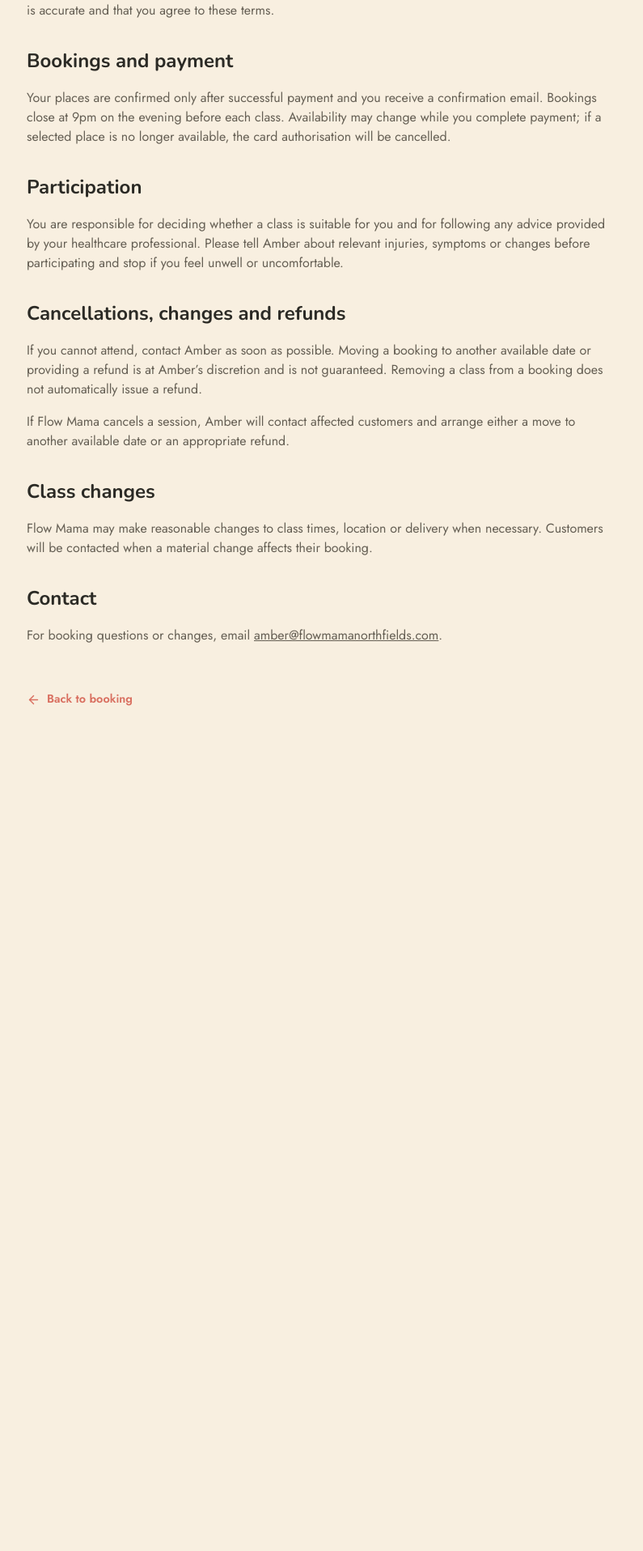
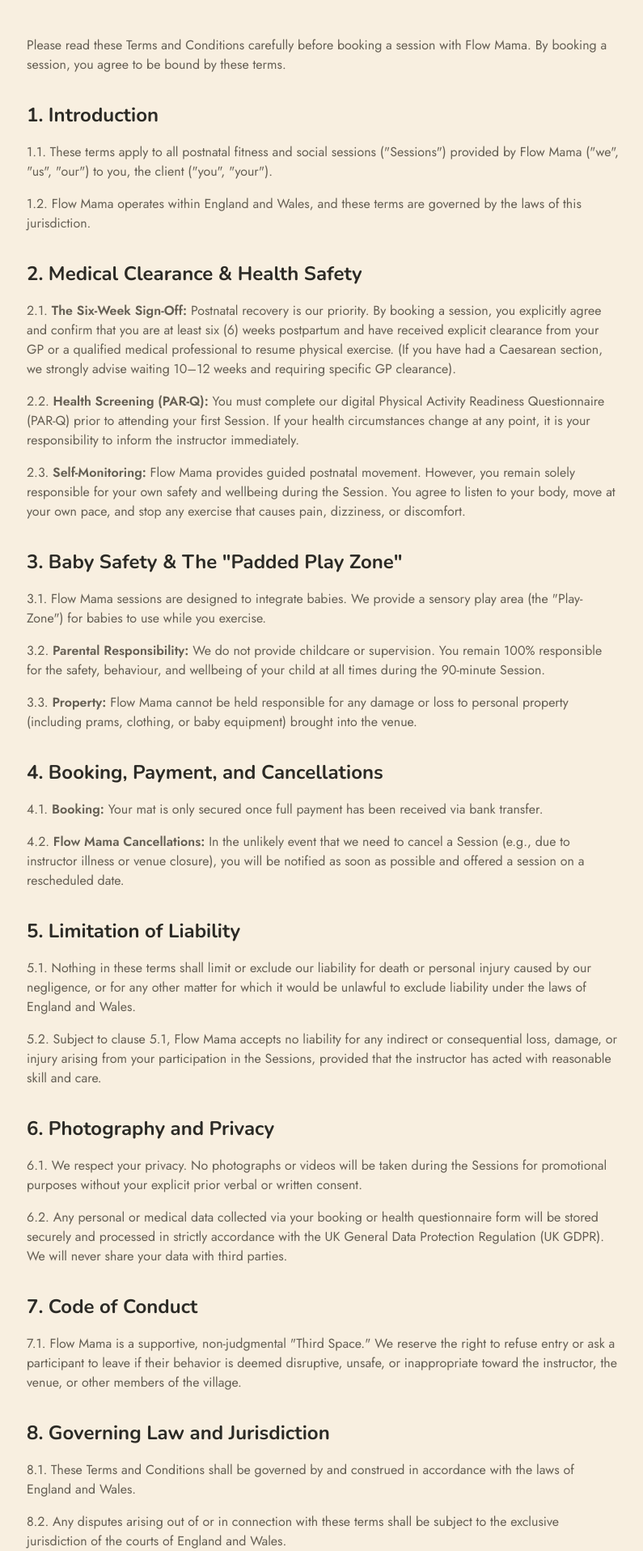
Before and after one commit to gbnakamura/flow-mama, a Next.js app: page /terms in a window 1280 px wide. Shown: the part 344-2260 px from the top of the page at 81% size, without its empty margins (241-1036 px from the left). Before the commit the page ends 1314 px from the top, so only its background shows below. Built offline with nearby package versions, Linux system fonts and the light colour scheme.

Commit message:
Replace booking terms with supplied service terms

```diff
--- a/app/terms/page.tsx
+++ b/app/terms/page.tsx
@@ -8,24 +8,41 @@
     <main className="legal-page">
       <img src="/images/logo.svg" alt="Flow Mama" className="booking-logo" />
       <p className="booking-eyebrow">Booking information</p>
-      <h1>Terms &amp; Conditions</h1>
-      <p>These terms apply to Flow Mama class bookings. By booking, you confirm that the information you provide is accurate and that you agree to these terms.</p>
+      <h1>Terms &amp; Conditions of Service</h1>
+      <p>Please read these Terms and Conditions carefully before booking a session with Flow Mama. By booking a session, you agree to be bound by these terms.</p>
 
-      <h2>Bookings and payment</h2>
-      <p>Your places are confirmed only after successful payment and you receive a confirmation email. Bookings close at 9pm on the evening before each class. Availability may change while you complete payment; if a selected place is no longer available, the card authorisation will be cancelled.</p>
+      <h2>1. Introduction</h2>
+      <p>1.1. These terms apply to all postnatal fitness and social sessions (&quot;Sessions&quot;) provided by Flow Mama (&quot;we&quot;, &quot;us&quot;, &quot;our&quot;) to you, the client (&quot;you&quot;, &quot;your&quot;).</p>
+      <p>1.2. Flow Mama operates within England and Wales, and these terms are governed by the laws of this jurisdiction.</p>
 
-      <h2>Participation</h2>
-      <p>You are responsible for deciding whether a class is suitable for you and for following any advice provided by your healthcare professional. Please tell Amber about relevant injuries, symptoms or changes before participating and stop if you feel unwell or uncomfortable.</p>
+      <h2>2. Medical Clearance &amp; Health Safety</h2>
+      <p>2.1. <strong>The Six-Week Sign-Off:</strong> Postnatal recovery is our priority. By booking a session, you explicitly agree and confirm that you are at least six (6) weeks postpartum and have received explicit clearance from your GP or a qualified medical professional to resume physical exercise. (If you have had a Caesarean section, we strongly advise waiting 10–12 weeks and requiring specific GP clearance).</p>
+      <p>2.2. <strong>Health Screening (PAR-Q):</strong> You must complete our digital Physical Activity Readiness Questionnaire (PAR-Q) prior to attending your first Session. If your health circumstances change at any point, it is your responsibility to inform the instructor immediately.</p>
+      <p>2.3. <strong>Self-Monitoring:</strong> Flow Mama provides guided postnatal movement. However, you remain solely responsible for your own safety and wellbeing during the Session. You agree to listen to your body, move at your own pace, and stop any exercise that causes pain, dizziness, or discomfort.</p>
 
-      <h2>Cancellations, changes and refunds</h2>
-      <p>If you cannot attend, contact Amber as soon as possible. Moving a booking to another available date or providing a refund is at Amber’s discretion and is not guaranteed. Removing a class from a booking does not automatically issue a refund.</p>
-      <p>If Flow Mama cancels a session, Amber will contact affected customers and arrange either a move to another available date or an appropriate refund.</p>
+      <h2>3. Baby Safety &amp; The &quot;Padded Play Zone&quot;</h2>
+      <p>3.1. Flow Mama sessions are designed to integrate babies. We provide a sensory play area (the &quot;Play-Zone&quot;) for babies to use while you exercise.</p>
+      <p>3.2. <strong>Parental Responsibility:</strong> We do not provide childcare or supervision. You remain 100% responsible for the safety, behaviour, and wellbeing of your child at all times during the 90-minute Session.</p>
+      <p>3.3. <strong>Property:</strong> Flow Mama cannot be held responsible for any damage or loss to personal property (including prams, clothing, or baby equipment) brought into the venue.</p>
 
-      <h2>Class changes</h2>
-      <p>Flow Mama may make reasonable changes to class times, location or delivery when necessary. Customers will be contacted when a material change affects their booking.</p>
+      <h2>4. Booking, Payment, and Cancellations</h2>
+      <p>4.1. <strong>Booking:</strong> Your mat is only secured once full payment has been received via bank transfer.</p>
+      <p>4.2. <strong>Flow Mama Cancellations:</strong> In the unlikely event that we need to cancel a Session (e.g., due to instructor illness or venue closure), you will be notified as soon as possible and offered a session on a rescheduled date.</p>
 
-      <h2>Contact</h2>
-      <p>For booking questions or changes, email <a href="mailto:amber@flowmamanorthfields.com">amber@flowmamanorthfields.com</a>.</p>
+      <h2>5. Limitation of Liability</h2>
+      <p>5.1. Nothing in these terms shall limit or exclude our liability for death or personal injury caused by our negligence, or for any other matter for which it would be unlawful to exclude liability under the laws of England and Wales.</p>
+      <p>5.2. Subject to clause 5.1, Flow Mama accepts no liability for any indirect or consequential loss, damage, or injury arising from your participation in the Sessions, provided that the instructor has acted with reasonable skill and care.</p>
+
+      <h2>6. Photography and Privacy</h2>
+      <p>6.1. We respect your privacy. No photographs or videos will be taken during the Sessions for promotional purposes without your explicit prior verbal or written consent.</p>
+      <p>6.2. Any personal or medical data collected via your booking or health questionnaire form will be stored securely and processed in strictly accordance with the UK General Data Protection Regulation (UK GDPR). We will never share your data with third parties.</p>
+
+      <h2>7. Code of Conduct</h2>
+      <p>7.1. Flow Mama is a supportive, non-judgmental &quot;Third Space.&quot; We reserve the right to refuse entry or ask a participant to leave if their behavior is deemed disruptive, unsafe, or inappropriate toward the instructor, the venue, or other members of the village.</p>
+
+      <h2>8. Governing Law and Jurisdiction</h2>
+      <p>8.1. These Terms and Conditions shall be governed by and construed in accordance with the laws of England and Wales.</p>
+      <p>8.2. Any disputes arising out of or in connection with these terms shall be subject to the exclusive jurisdiction of the courts of England and Wales.</p>
 
       <a className="back-link" href="/book"><ArrowLeft aria-hidden="true" size={17} /> Back to booking</a>
     </main>
```
